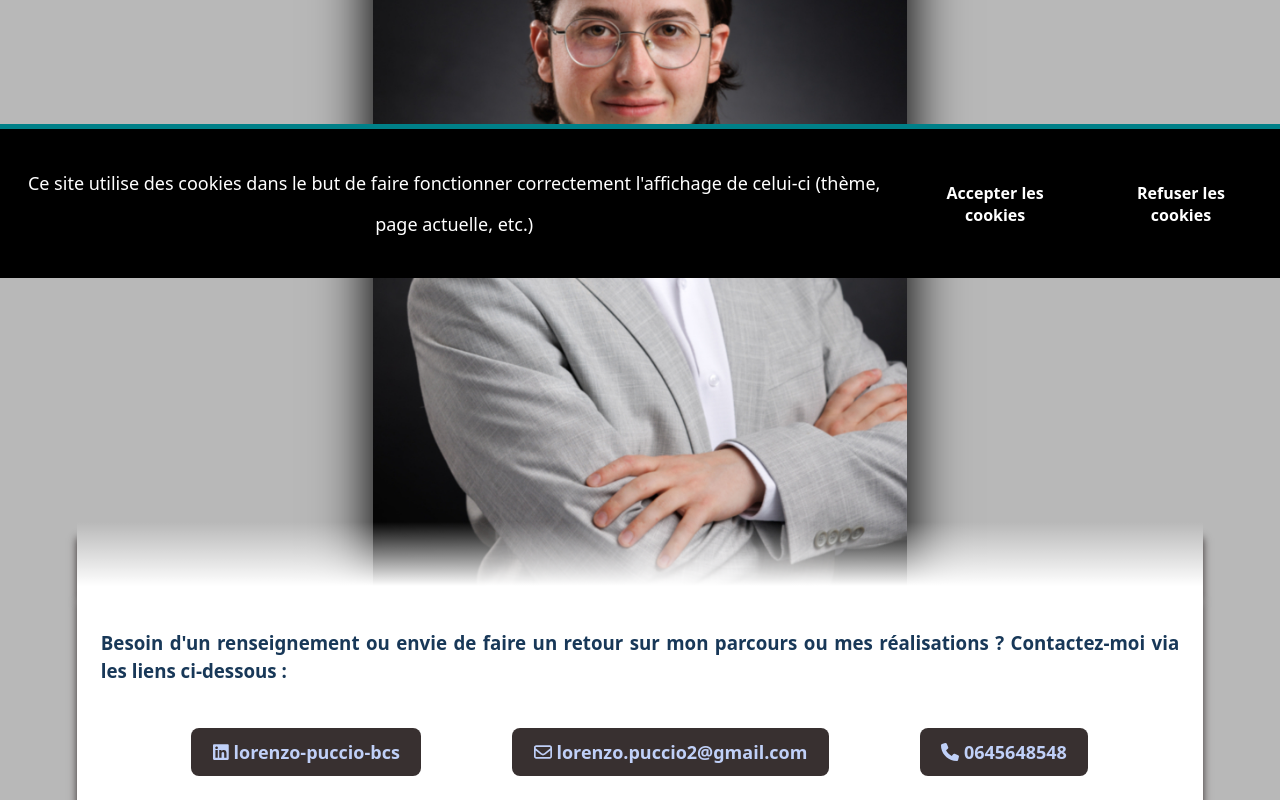
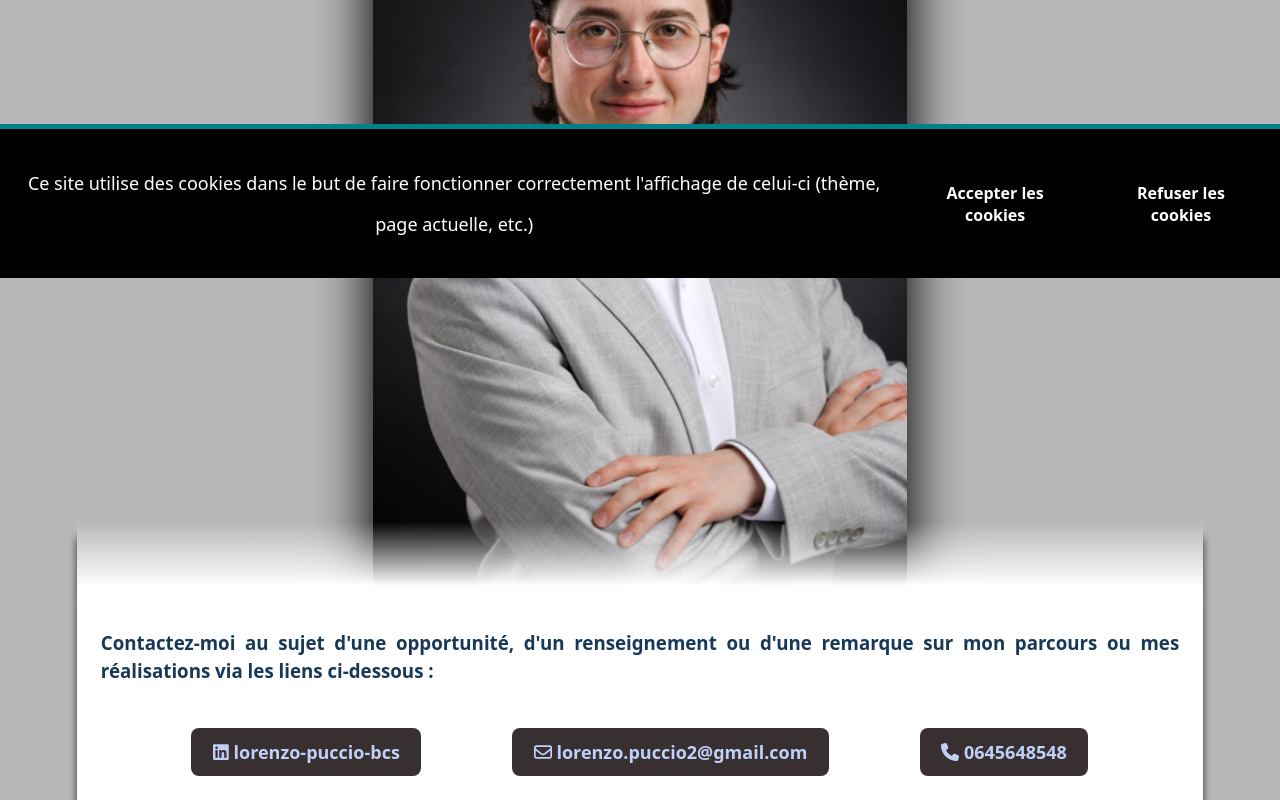
Before and after one commit to StOil-L/lorenzo-portfolio, a React (Vite) app: page /lorenzo-portfolio/contact in a window 1280 px wide. Shown: the part 522-1322 px from the top of the page. Built offline with nearby package versions, Linux system fonts and the light colour scheme.

Commit message:
Amended a few words on page components

```diff
--- a/src/components/pages/AboutMePage.tsx
+++ b/src/components/pages/AboutMePage.tsx
@@ -15,7 +15,7 @@ function AboutMePage() {
           <p>J'ai grandi dans une famille qui avait une grande proximité avec l'informatique. Mon père était responsable sécurité informatique pendant mon enfance et mon frère et moi nous avions grandi autour de l'ordinateur et des consoles de jeux. Cette proximité au digital m'a amené à me spécialiser en informatique le plus tôt possible. Dès la terminale, j'ai suivi l'option Informatique et Sciences du Numérique et j'ai commencé à explorer le monde de la programmation avec Python et HTML. Cette entrée en matière m'a motivé à intégrer le Cursus Master en Ingénierie en Informatique à la Faculté des Sciences de Montpellier en septembre 2019.</p>
           <p>Dès le début de mon cursus, j'ai souhaité m'orienter vers le master AIGLE, dédié au développement web et aux bonnes pratiques de programmation. C'est pendant la pandémie de COVID-19 que mon choix s'est confirmé : beaucoup d'entreprises ne pouvant pas assurer leur activité pendant le confinement ont été contraintes d'arrêter celle-ci, définitivement pour certaines. Celles qui ont pu continuer leur activité avaient développé des applications web.</p>
           <p><b>Plus que jamais, la transition digitale des entreprises est devenue un impératif; cette mission est devenue ma mission.</b></p>
-          <p>Mon cursus m'a donné l'opportunité de travailler sur plusieurs projets en développement web, en accompagnant et dirigeant une dizaine de compères talentueux. Nous avons adapté chaque projet selon les cahiers des charges proposés pendant nos unités d'enseignement, ainsi que nos appétences. Cette diversité de besoins garantit une approche d'ingénierie différente à chaque projet. Aujourd'hui plus que jamais, je porte une attention particulière à la qualité et à la sécurité du code qui implémente une conception guidée par les patrons de conception.</p>
+          <p>Mon cursus m'a donné l'opportunité de travailler sur plusieurs projets en développement web, en accompagnant et dirigeant une dizaine de compères talentueux. Nous avons adapté chaque projet selon les cahiers des charges proposés pendant nos unités d'enseignement, ainsi que nos appétences. Cette diversité de besoins garantit une approche d'ingénierie différente à chaque projet. Aujourd'hui plus que jamais, je porte une attention particulière à la qualité et à la sécurité du code qui implémente une spécification robuste et cohérente, guidée par les patrons de conception.</p>
           <h3><b>Authentique, persévérant et curieux, titulaire d'un Master en Génie Logiciel et doté de 8 mois d'expérience en ingénierie logicielle web, je suis prêt à débuter ma carrière au sein d'une entreprise qui saura accompagner ma veille technologique.</b></h3>
         </div>
         {interests.length > 0 && (
--- a/src/components/pages/ContactPage.tsx
+++ b/src/components/pages/ContactPage.tsx
@@ -14,7 +14,8 @@ function ContactPage() {
     }} route="contact">
       <div id="explanation">
         <b>
-          <h3>Besoin d'un renseignement ou envie de faire un retour sur mon parcours ou mes réalisations ? Contactez-moi via les liens ci-dessous :</h3>
+          {/*<h3>Besoin d'un renseignement ou envie de faire un retour sur mon parcours ou mes réalisations ? Contactez-moi via les liens ci-dessous :</h3>*/}
+          <h3>Contactez-moi au sujet d'une opportunité, d'un renseignement ou d'une remarque sur mon parcours ou mes réalisations via les liens ci-dessous :</h3>
         </b>
         <div className="contacts">
           <ContactButton baseHref={"https://www.linkedin.com/in/"} contactType={"linkedin"}
--- a/src/components/pages/HomePage.tsx
+++ b/src/components/pages/HomePage.tsx
@@ -12,13 +12,7 @@ function HomePage() {
     }} route="">
       <div id="explanation">
         <center><h1>Bienvenue sur mon portfolio !</h1></center>
-        {/*<p>Je m'appelle Lorenzo PUCCIO, j'ai 23 ans et je suis développeur web diplômé d'un Master Génie Logiciel à la Faculté des Sciences de Montpellier. Bien que je sois opérationnel en développement front-end avec TypeScript et React, j'ai une appétence particulière pour le développement back-end, notamment avec Java et Spring Boot. Je me considère comme quelqu'un d'authentique, qui sait faire preuve de persévérance et de rigueur malgré une certaine introversion.</p>*/}
-        {/*<p>Ayant actuellement 8 mois d'expérience en développement logiciel, je suis aujourd'hui à la recherche de deux opportunités dans les villes de Montpellier, Paris, Lyon, Toulouse et Nantes, classées ici par ordre d'importance :</p>*/}
-        {/*<ol>*/}
-        {/*  <li>Une opportunité en CDI / CDD en développement back-end, de préférence avec Java et Spring Boot ou en développement front-end, de préférence avec TypeScript et React</li>*/}
-        {/*  <li>Une opportunité en alternance de 14 mois pour septembre 2025 en développement web et / ou mobile</li>*/}
-        {/*</ol>*/}
-        <p>Je m'appelle Lorenzo PUCCIO, j'ai 23 ans et je suis développeur web fullstack. Armé de 6 projets de développement, dont 5 orientés web et APIs, je suis titulaire d'un Master en Génie Logiciel depuis fin 2024. Armé de 8 mois d'expérience en ingénierie logicielle web, j'ai connaissance de diverses technologies et de méthodes de travail permettant une haute productivité et flexibilité, telles que les méthodes Agiles ou la méthodologie LEAN.</p>
+        <p>Je m'appelle Lorenzo PUCCIO, j'ai 23 ans et je suis développeur web fullstack. Contributeur à 6 projets de développement, dont 5 orientés web et API, je suis titulaire d'un Master en Génie Logiciel depuis fin 2024. Armé de 8 mois d'expérience en ingénierie logicielle et web, je maîtrise diverses technologies et méthodes de travail permettant une haute productivité et flexibilité, telles que les méthodes Agiles ou la méthodologie LEAN.</p>
         <p>Je suis en recherche active d'une première opportunité en développement web fullstack située préférablement aux alentours de grandes métropoles françaises. Ma capacité à défier le besoin et à apprendre rapidement me permet de m'adapter à une grande variété de missions. Authentique et persévérant, je suis une force de motivation en constante veille technologique qui ne cherche qu'à s'améliorer.</p>
         <center><h2>Au plaisir d'échanger avec vous au sujet d'une telle opportunité !</h2></center>
         <br/>
```
